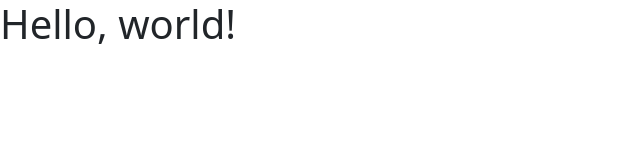
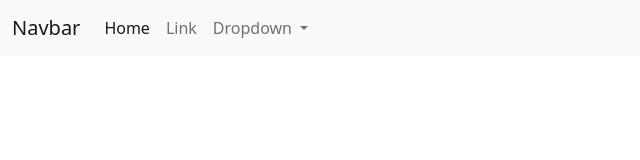
Before and after one commit to kjivrajani/Portfolio, a plain HTML site: page index.html in a window 1280 px wide. Shown: the whole page, without its empty margins (0-640 px from the left). Drawn offline with nearby package versions, Linux system fonts and the light colour scheme.

Commit message:
uptaded index.html

```diff
--- a/index.html
+++ b/index.html
@@ -11,7 +11,37 @@
     <title>Hello, world!</title>
   </head>
   <body>
-    <h1>Hello, world!</h1>
+    <nav class="navbar navbar-expand-lg navbar-light bg-light">
+        <div class="container-fluid">
+          <a class="navbar-brand" href="#">Navbar</a>
+          <button class="navbar-toggler" type="button" data-bs-toggle="collapse" data-bs-target="#navbarSupportedContent" aria-controls="navbarSupportedContent" aria-expanded="false" aria-label="Toggle navigation">
+            <span class="navbar-toggler-icon"></span>
+          </button>
+          <div class="collapse navbar-collapse" id="navbarSupportedContent">
+            <ul class="navbar-nav me-auto mb-2 mb-lg-0">
+              <li class="nav-item">
+                <a class="nav-link active" aria-current="page" href="#">Home</a>
+              </li>
+              <li class="nav-item">
+                <a class="nav-link" href="#">Link</a>
+              </li>
+              <li class="nav-item dropdown">
+                <a class="nav-link dropdown-toggle" href="#" id="navbarDropdown" role="button" data-bs-toggle="dropdown" aria-expanded="false">
+                  Dropdown
+                </a>
+                <ul class="dropdown-menu" aria-labelledby="navbarDropdown">
+                  <li><a class="dropdown-item" href="#">Action</a></li>
+                  <li><a class="dropdown-item" href="#">Another action</a></li>
+                  <li><hr class="dropdown-divider"></li>
+                  <li><a class="dropdown-item" href="#">Something else here</a></li>
+                </ul>
+              </li>
+
+            </ul>
+
+          </div>
+        </div>
+      </nav>
 
     <!-- Optional JavaScript; choose one of the two! -->
 
```
